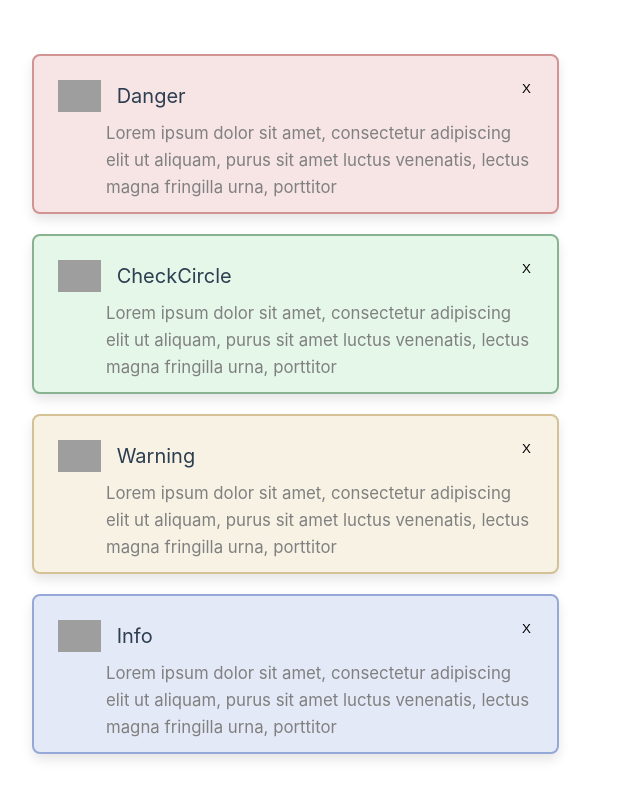
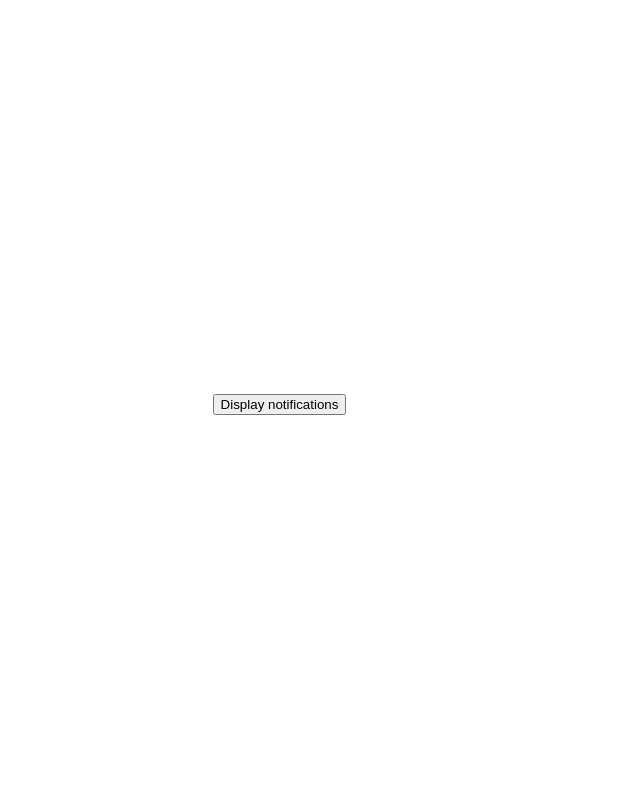
Before and after one commit to Sellig20/homeys, a Vue app: page / in a window 1280 px wide. Shown: the top 798 px of the page, without its empty margins (0-640 px from the left). Built offline with nearby package versions, Linux system fonts and the light colour scheme; grey boxes are pictures that could not be loaded.

Commit message:
correction code dur pour aligner la croix de suppression

```diff
--- a/src/App.vue
+++ b/src/App.vue
@@ -1,9 +1,11 @@
 <template>
   <div class="notification-container">
+    <button @click="showNotif">Display notifications</button>
     <base-notification
     v-for="notification in notifications" :notificationId="notification.id" :title="notification.title" :icon="notification.icon" :color="notification.color" :borderColor="notification.borderColor" :alt="notification.alt"
+    v-if="isNotifDisplayed"
     @delete="deleteNotif"
-    />
+  />
   </div>
 </template>
 
@@ -18,16 +20,20 @@ export default {
         { id: 1, title: 'Danger', icon: '/src/assets/icons/Danger.svg', color: '#F7E4E4', borderColor: '#D29393', alt: 'Danger'},
         { id: 2, title: 'CheckCircle', icon: '/src/assets/icons/CheckCircle.svg', color: '#E4F7E8', borderColor: '#89B291', alt: 'CheckCircle'},
         { id: 3, title: 'Warning', icon: '/src/assets/icons/Warning.svg', color: '#F7F2E4', borderColor: '#D4C296', alt: 'Warning'},
-        { id: 4, title: 'Info', icon: '/src/assets/icons/Info.svg', color: '#E4E9F7', borderColor: '#96A8D8', alt: 'Info'},
-      ]
+        { id: 4, title: 'Info', icon: '/src/assets/icons/Info.svg', color: '#E4E9F7', borderColor: '#96A8D8', alt: 'Info'}
+      ],
+      isNotifDisplayed: false,
     };
   },
   methods: {
+    showNotif() {
+      this.isNotifDisplayed = true;
+    },
     deleteNotif(notificationId) {
       this.notifications = this.notifications.filter(notification => notificationId !== notification.id);
     }
   }
-}
+};
 </script>
 
 <style scoped>
--- a/src/assets/components/baseNotification.vue
+++ b/src/assets/components/baseNotification.vue
@@ -29,7 +29,7 @@ export default {
     methods: {
         handleDelete() {
             this.$emit('delete', this.notificationId)
-        }
+        },
     },
     computed: {
         notificationStyle() {
@@ -85,6 +85,6 @@ export default {
     height: 72px;
     padding: 0px 0px 0px 48px;
     color: grey;
-    font-size: 16.8px; /* pas trouvé mieux pour aligner avec la croix, question à poser*/
+    font-size: 17.4px; /* pas trouvé mieux pour aligner avec la croix, question à poser*/
 }
 </style>
```
Lines whose indentation alone changed are shown as unchanged.
